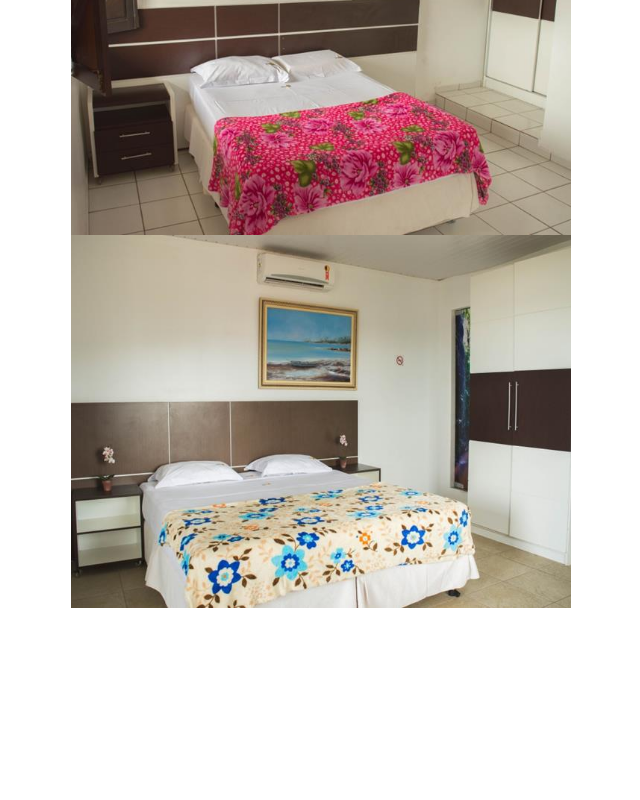
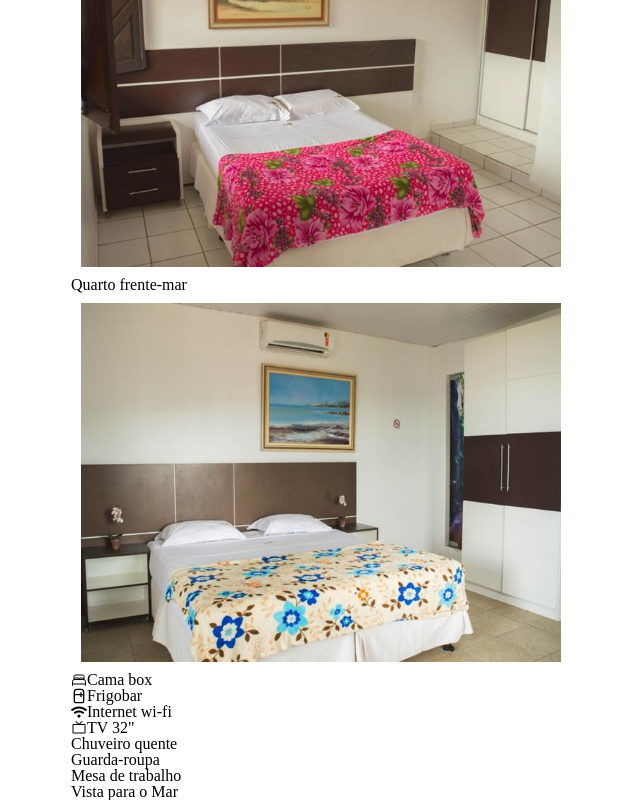
Before and after one commit to FelipeMedeiros99/pousada-tambau-album, a React (Create React App) app: page / in a window 1280 px wide. Shown: the part 780-1580 px from the top of the page, without its empty margins (319-959 px from the left). Before the commit the page ends 1388 px from the top, so only its background shows below. Built offline with nearby package versions, Linux system fonts and the light colour scheme.

Commit message:
adicionando icones e descrição

```diff
--- a/package.json
+++ b/package.json
@@ -8,6 +8,7 @@
     "@testing-library/user-event": "^13.5.0",
     "react": "^18.3.1",
     "react-dom": "^18.3.1",
+    "react-icons": "^5.2.1",
     "react-scripts": "5.0.1",
     "styled-components": "^6.1.11",
     "web-vitals": "^2.1.4"
--- a/public/index.html
+++ b/public/index.html
@@ -7,5 +7,7 @@
 </head>
 <body>
     <div class="root"></div>
+    <script type="module" src="https://unpkg.com/ionicons@7.1.0/dist/ionicons/ionicons.esm.js"></script>
+    <script nomodule src="https://unpkg.com/ionicons@7.1.0/dist/ionicons/ionicons.js"></script>
 </body>
 </html>
--- /dev/null
+++ b/src/Informacoes/index.jsx
@@ -0,0 +1,49 @@
+import styled from "styled-components"
+import { LuRefrigerator } from "react-icons/lu";
+import { FaWifi } from "react-icons/fa";
+import { PiTelevisionSimple } from "react-icons/pi";
+
+export default function Informacoes({padrao}){
+
+    if(padrao==="frente-mar"){
+        return(
+            <Ul>
+                <li>
+                    <ion-icon name="bed-outline"></ion-icon>
+                    <p>Cama box</p>
+                </li>
+                <li>
+                    <LuRefrigerator />
+                    <p>Frigobar</p>
+                </li>
+                <li>
+                    <FaWifi />
+                    <p>Internet wi-fi</p>
+                </li>
+                <li>
+                    <PiTelevisionSimple />
+                    <p>TV 32"</p>
+                </li>
+                <li>
+                    <p>Chuveiro quente</p>
+                </li>
+                <li>
+                    <p>Guarda-roupa</p>
+                </li>
+                <li>
+                    <p>Mesa de trabalho</p>
+                </li>
+                <li>
+                    <p>Vista para o Mar</p>
+                </li>
+            </Ul>
+        )
+    }
+}
+
+const Ul = styled.ul`
+    li{
+        display: flex;
+    }
+
+`
--- a/src/Quarto/index.jsx
+++ b/src/Quarto/index.jsx
@@ -1,23 +1,39 @@
 import styled from "styled-components"
+
+import Informacoes from "../Informacoes"
 
 export default function Quarto({padrao}){
     const numeros = ['1', '2', '3', '4', '5', '6']
     return(
-        <Container>
-            {numeros.map((numero)=>{
-                return <img src={`./assets/${padrao}/${padrao}${numero}.jpg`} alt="" />
 
-            })}
-        </Container>
+
+        <ContainerCategoria>
+            <h1>Quarto {padrao}</h1>
+            <ContainerFotos>
+                {numeros.map((numero)=>{
+                    return <img src={`./assets/${padrao}/${padrao}${numero}.jpg`} alt="" />
+                })}
+            </ContainerFotos>
+
+            <Informacoes padrao={padrao}>
+            </Informacoes>
+
+
+        </ContainerCategoria>
     )
 }
 
-const Container = styled.div`
+const ContainerFotos = styled.div`
     display: flex;
-    width: 500px;
+    max-width: 500px;
     overflow-x: scroll;
     img{
-        width: 500px;
+        padding: 10px;
+        max-width: 500px;
     }
 
 `
+
+const ContainerCategoria = styled.div`
+
+`
```
Also changed, not shown: 1 other file (tests, documents, lock files or other folders).
